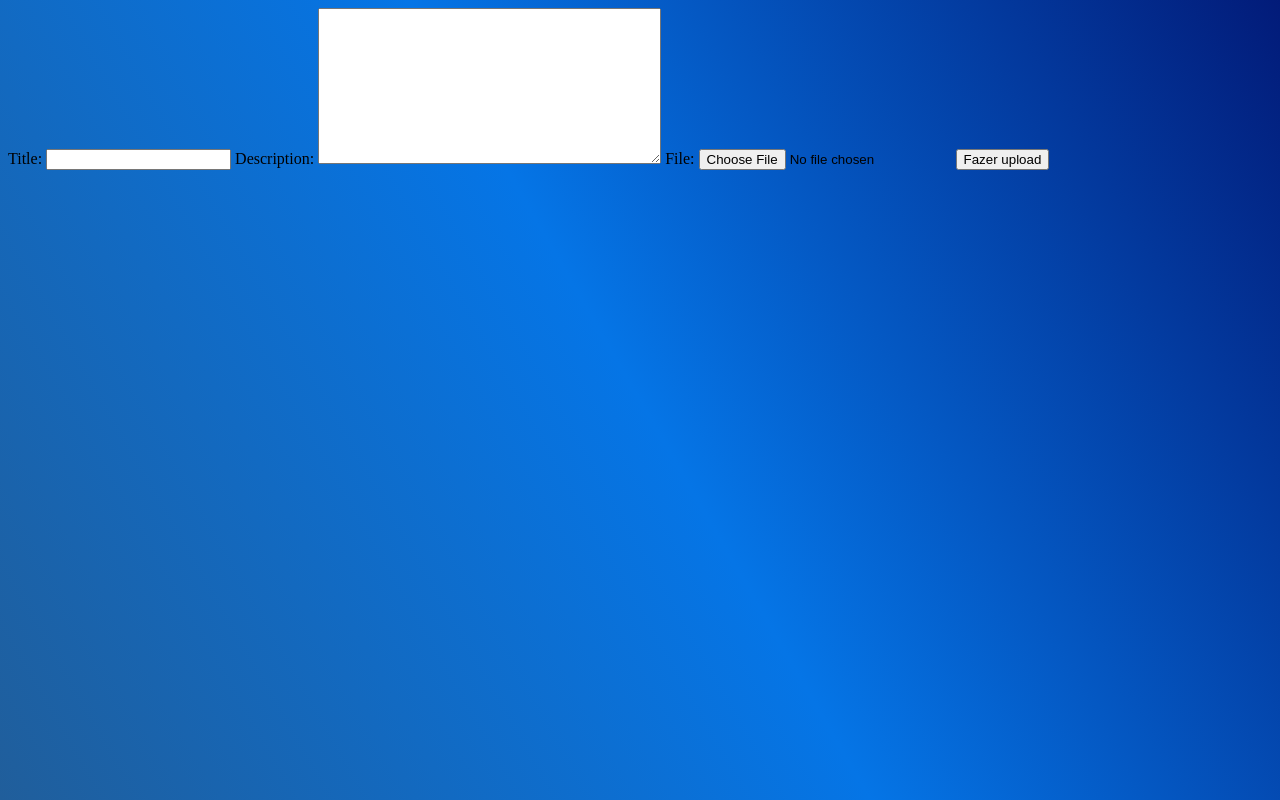
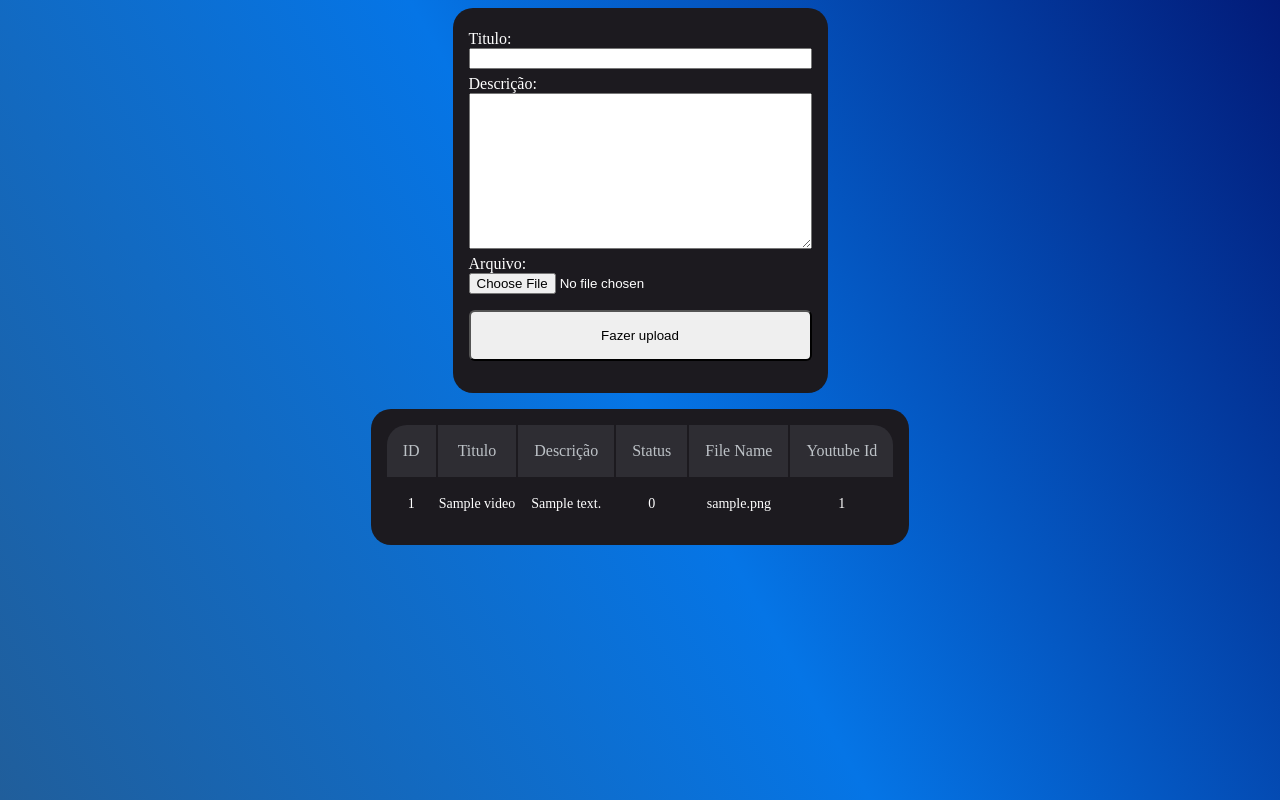
Before and after one commit to ghpm99/smart-home, a Django app: template apps/video/templates/video.html in a window 1280 px wide. Run offline with Django 4.2, Linux system fonts and the light colour scheme; tables that the repository leaves empty hold one stand-in row (values such as "Sample post"); the template is opened without the code that fills it: values that come from a table or form of the project are taken from there, most other values are stand-ins (such as "Sample title", 1, 10 or a date in 2020); parts of the project's set-up code (start-up, migrations or seed data) failed here and were passed over.

Commit message:
Implements video table

```diff
--- a/apps/video/forms.py
+++ b/apps/video/forms.py
@@ -2,6 +2,6 @@ from django import forms
 
 
 class UploadFileForm(forms.Form):
-    title = forms.CharField(max_length=100)
-    description = forms.CharField(max_length=5000, widget=forms.Textarea)
-    file = forms.FileField()
+    title = forms.CharField(max_length=100, label='Titulo')
+    description = forms.CharField(max_length=5000, widget=forms.Textarea, label='Descrição')
+    file = forms.FileField(label='Arquivo')
--- a/apps/video/static/css/video.css
+++ b/apps/video/static/css/video.css
@@ -1,3 +1,91 @@
 body {
-    background:linear-gradient(-120deg, #021B79, #0575E6, #205E9B);
+    display: flex;
+    flex-direction: column;
+    align-items: center;
+	background: linear-gradient(-120deg, #021b79, #0575e6, #205e9b);
 }
+
+.form-container{
+    max-width: 500px;
+    background-color: #1c1a1f;
+    border-radius: 20px;
+    padding: 16px;
+    margin-bottom: 16px;
+}
+
+.form {
+	display: flex;
+    flex-direction: column;
+    color: #fff;
+}
+
+label{
+    margin-top: 6px;
+}
+
+.submit-button{
+    border-radius: 6px;
+    margin-top: 16px;
+    padding: 16px;
+}
+
+.table-container {
+	overflow: auto;
+}
+
+.table-container::-webkit-scrollbar {
+    width: 14px;
+}
+
+.table-container:hover::-webkit-scrollbar-thumb {
+    background-color: #1c1a1f;
+    border-radius: 20px;
+}
+
+.table {
+    padding: 14px;
+	width: 100%;
+	border-radius: 20px;
+	background-color: #1c1a1f;
+}
+
+.table-head {
+	tr > th:first-child {
+		border-top-left-radius: 20px;
+	}
+	tr > th:last-child {
+		border-top-right-radius: 20px;
+	}
+
+	background-color: #2e2d33;
+}
+
+.table-head-column {
+	padding: 16px;
+	font-weight: 400;
+	font-size: 16px;
+	line-height: 125%;
+	color: #bdc2c7;
+}
+
+.table-row {
+	text-align: center;
+	height: 50px;
+	border-bottom: 1px solid #f2f5f8;
+}
+
+.table-row:last-child {
+    border-bottom: none;
+}
+
+.column-container {
+
+}
+
+.table-cell {
+
+	font-weight: 400;
+	font-size: 14px;
+	line-height: 125%;
+	color: #ffffff;
+}
--- a/apps/video/templates/video.html
+++ b/apps/video/templates/video.html
@@ -2,13 +2,52 @@
 <html>
 	<head>
 		<title>{{computer_name}}</title>
-		<link href="{% static 'css/home.css' %}" rel="stylesheet" />
+		<link href="{% static 'css/video.css' %}" rel="stylesheet" />
 	</head>
 	<body>
-		<form action="/video/" method="post" enctype="multipart/form-data">
-			{% csrf_token %}
-			{{ form }}
-			<input type="submit" value="Fazer upload" >
-		</form>
+		<div class="form-container">
+			<form class="form" action="/video/" method="post" enctype="multipart/form-data">
+				{% csrf_token %} {{ form }}
+				<input class="submit-button" type="submit" value="Fazer upload" />
+			</form>
+		</div>
+		<div class="table-container">
+			<table class="table">
+				<thead class="table-head">
+					<tr>
+						<th class="table-head-column">ID</th>
+						<th class="table-head-column">Titulo</th>
+						<th class="table-head-column">Descrição</th>
+						<th class="table-head-column">Status</th>
+						<th class="table-head-column">File Name</th>
+						<th class="table-head-column">Youtube Id</th>
+					</tr>
+				</thead>
+				<tbody>
+					{% for video in videos %}
+					<tr class="table-row">
+						<td class="column-container">
+							<div class="table-cell">{{ video.id }}</div>
+						</td>
+						<td class="column-container">
+							<div class="table-cell">{{ video.title }}</div>
+						</td>
+						<td class="column-container">
+							<div class="table-cell">{{ video.description }}</div>
+						</td>
+						<td class="column-container">
+							<div class="table-cell">{{ video.status }}</div>
+						</td>
+						<td class="column-container">
+							<div class="table-cell">{{ video.file_name }}</div>
+						</td>
+						<td class="column-container">
+							<div class="table-cell">{{ video.youtube_id }}</div>
+						</td>
+					</tr>
+					{% endfor %}
+				</tbody>
+			</table>
+		</div>
 	</body>
 </html>
```
Also changed, not shown: apps/video/views.py (+19 -2 lines).
